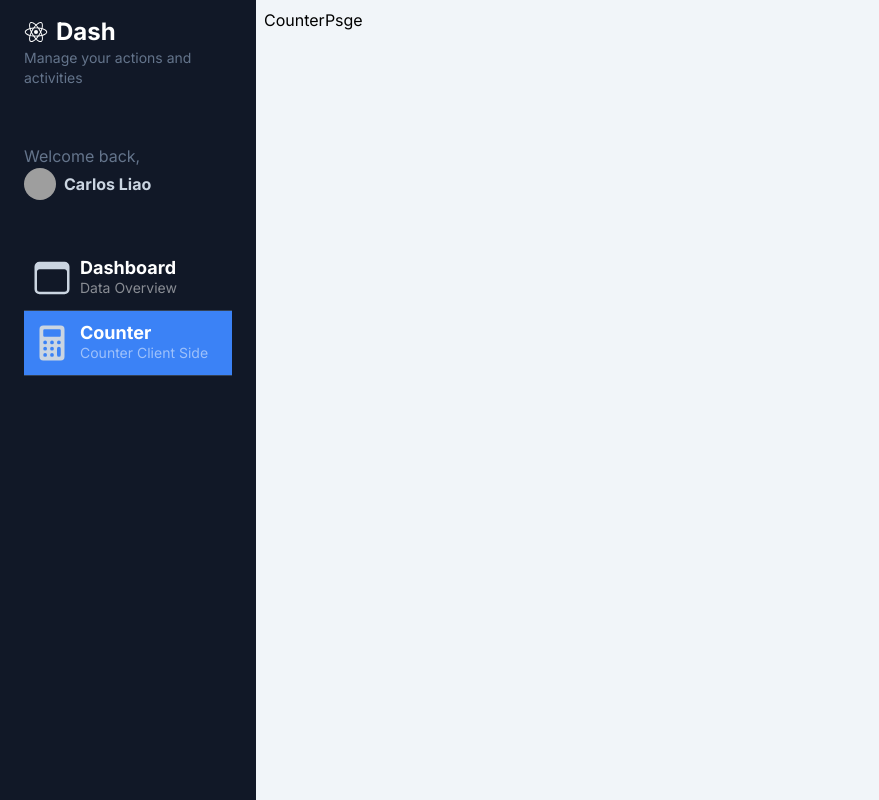
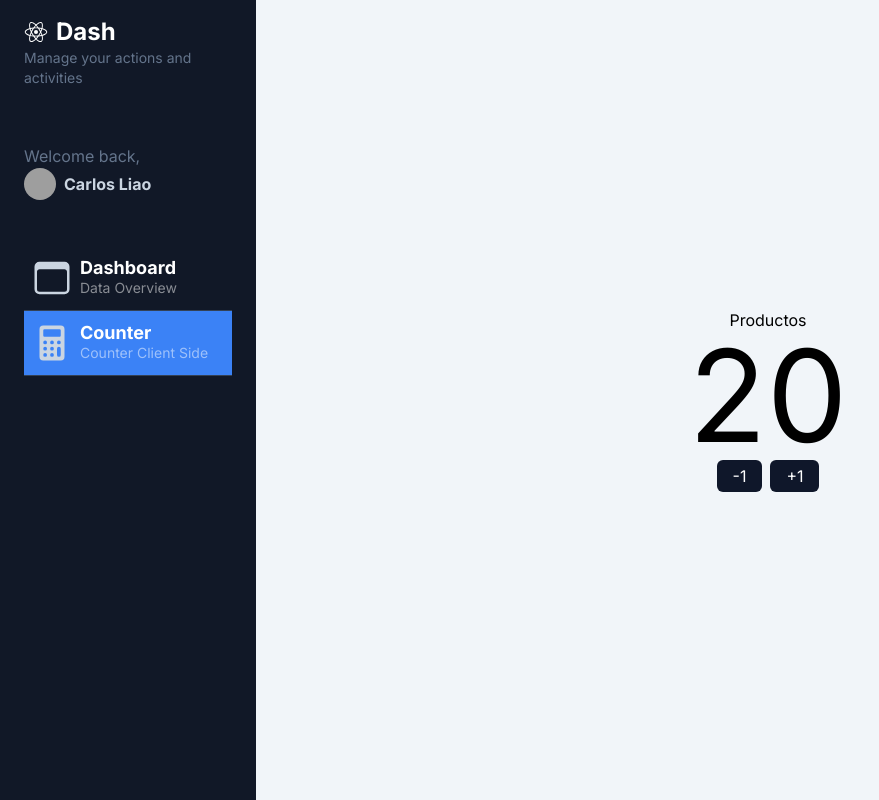
Before and after one commit to Carloslt5/next-course, a Next.js app in the folder 02-my-ashboard/: page /dashboard/counter in a window 1280 px wide. Shown: the whole page, without its empty margins (0-879 px from the left). Built offline with nearby package versions, Linux system fonts and the light colour scheme; grey boxes are pictures that could not be loaded.

Commit message:
✅ task: create counter, value generate in server component use in client

```diff
--- a/02-my-ashboard/src/app/dashboard/counter/page.tsx
+++ b/02-my-ashboard/src/app/dashboard/counter/page.tsx
@@ -1,3 +1,15 @@
+import { Counter } from "@/components/Counter";
+
+export const metadata = {
+  title: "Counter page",
+  description: "Simple counter",
+};
+
 export default function CounterPsge() {
-  return <div>CounterPsge</div>;
+  return (
+    <div className="flex flex-col items-center justify-center w-full h-full">
+      <div>Productos</div>
+      <Counter value={20} />
+    </div>
+  );
 }
--- a/02-my-ashboard/src/app/dashboard/layout.tsx
+++ b/02-my-ashboard/src/app/dashboard/layout.tsx
@@ -5,7 +5,7 @@ export default function DashboardLayout({ children }: { children: React.ReactNod
     <div className="bg-slate-100 overflow-y-scroll w-screen h-screen antialiased text-slate-300 selection:bg-blue-600 selection:text-white">
       <div className="flex ">
         <Sidebar />
-        <div className="p-2 text-black">{children}</div>
+        <div className="p-2 text-black flex-grow">{children}</div>
       </div>
     </div>
   );
--- /dev/null
+++ b/02-my-ashboard/src/components/Counter.tsx
@@ -0,0 +1,31 @@
+"use client";
+import { useState } from "react";
+
+type CounterProps = {
+  value?: number;
+};
+
+export const Counter = ({ value = 0 }: CounterProps) => {
+  const [counter, setCounter] = useState(value);
+
+  return (
+    <>
+      <span className="text-9xl">{counter}</span>
+
+      <div className="flex items-center gap-2">
+        <button
+          className="flex items-center rounded-md bg-slate-900 text-white py-1 px-4 hover:bg-slate-700"
+          onClick={() => setCounter(counter - 1)}
+        >
+          -1
+        </button>
+        <button
+          className="flex items-center rounded-md bg-slate-900 text-white py-1 px-4 hover:bg-slate-700"
+          onClick={() => setCounter(counter + 1)}
+        >
+          +1
+        </button>
+      </div>
+    </>
+  );
+};
```
